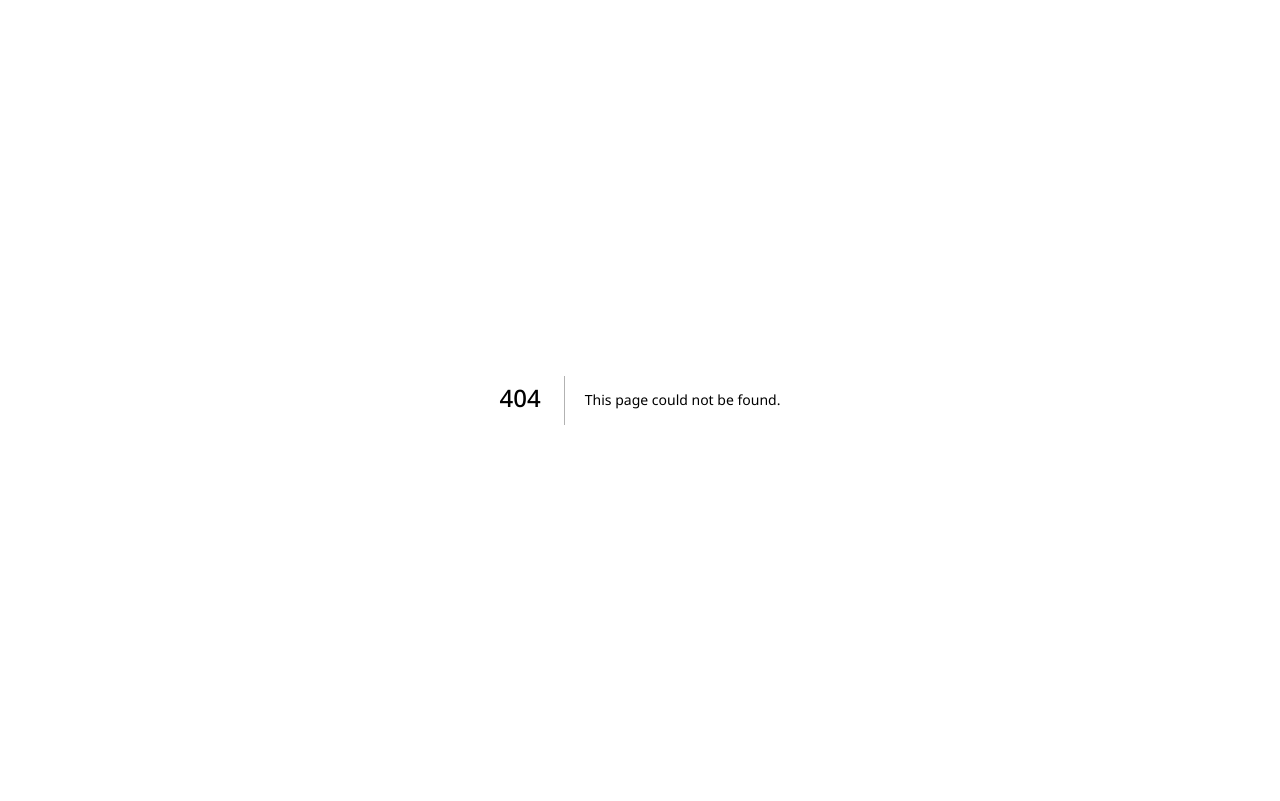
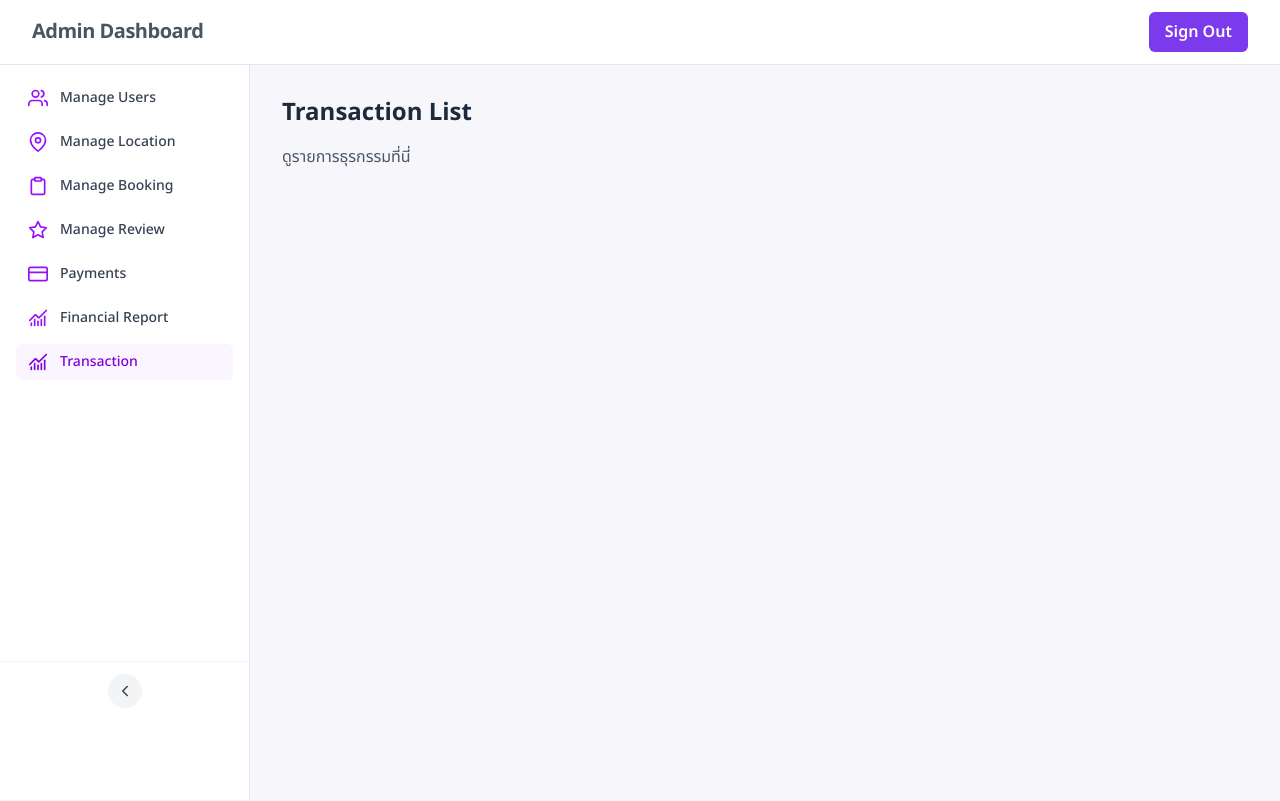
Before and after one commit to suphanatchanlek30/cs261-group6-100001, a Next.js app in the folder frontend/: page /admin/transaction in a window 1280 px wide. Before the commit this address had no page. Built offline with nearby package versions, Linux system fonts and the light colour scheme; sample sign-in values are in the browser's storage.

Commit message:
addTransactionPage

```diff
--- /dev/null
+++ b/frontend/app/(public)/admin/transaction/page.jsx
@@ -0,0 +1,10 @@
+// app/(public)/admin/bookings/page.jsx
+export default function AdminTransactionPage() {
+  return (
+    <section className="space-y-4">
+      <h1 className="text-2xl font-bold text-gray-800">Transaction List</h1>
+      <p className="text-gray-600">ดูรายการธุรกรรมที่นี่</p>
+      {/* TODO: ตารางรายการจอง + ปุ่มอนุมัติ/ปฏิเสธ + modal แสดงรายละเอียด */}
+    </section>
+  );
+}
--- a/frontend/components/admin-dashboard/AdminSidebar.jsx
+++ b/frontend/components/admin-dashboard/AdminSidebar.jsx
@@ -15,8 +15,8 @@ export default function AdminSidebar({ isCollapsed, setIsCollapsed }) {
     { label: "Manage Review", href: "/admin/reviews", icon: <FiStar /> },
     { label: "Payments", href: "/admin/payments", icon: <FiCreditCard /> },
     { label: "Financial Report", href: "/admin/FinancialReport", icon: <LuChartNoAxesCombined /> },
-  ];
-
+   {label: "Transaction", href: "/admin/transaction", icon: <LuChartNoAxesCombined /> },
+    ];
   return (
     <aside
       className={[
```
Also changed, not shown: 1 other file (tests, documents, lock files or other folders).
